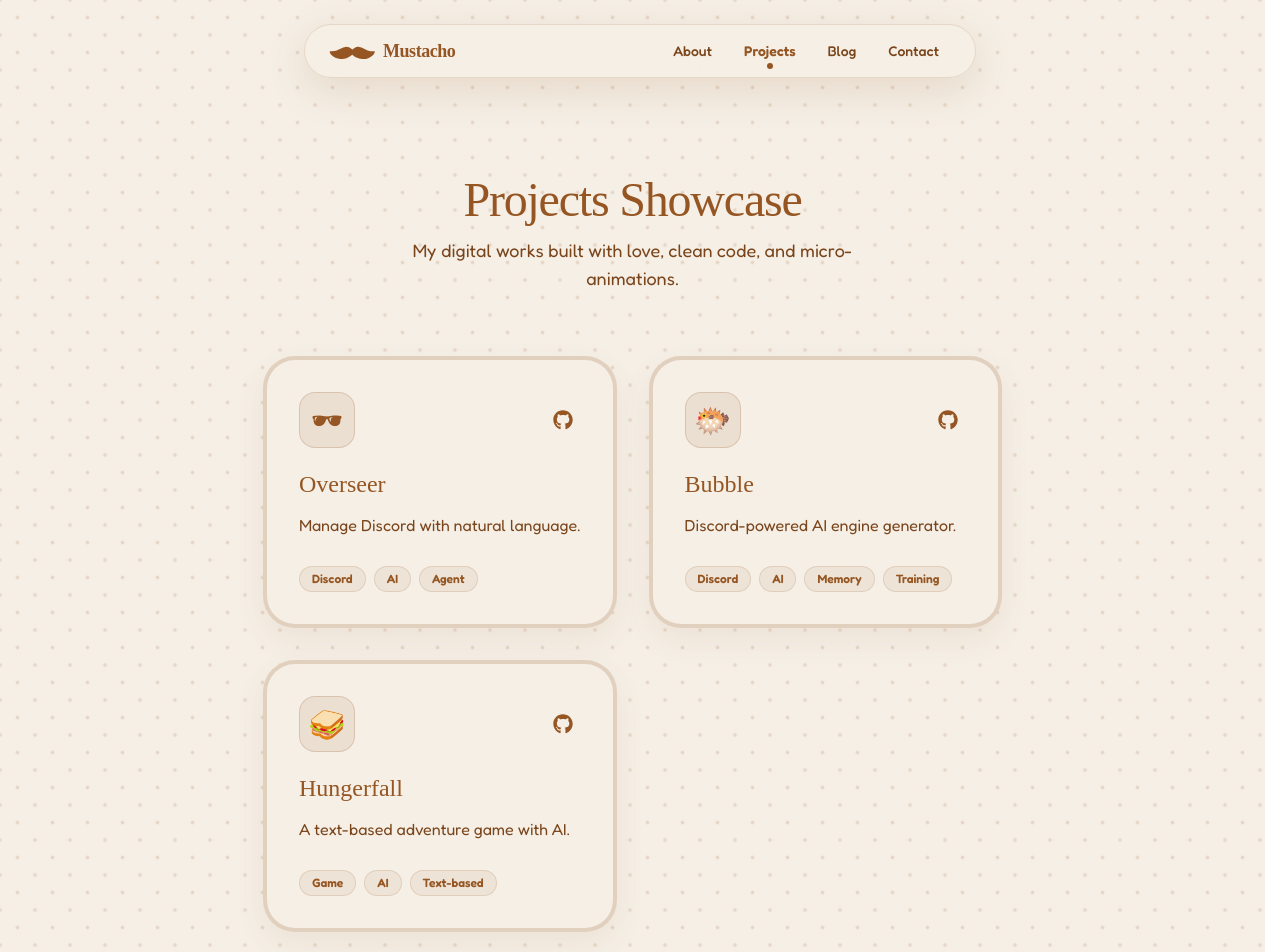
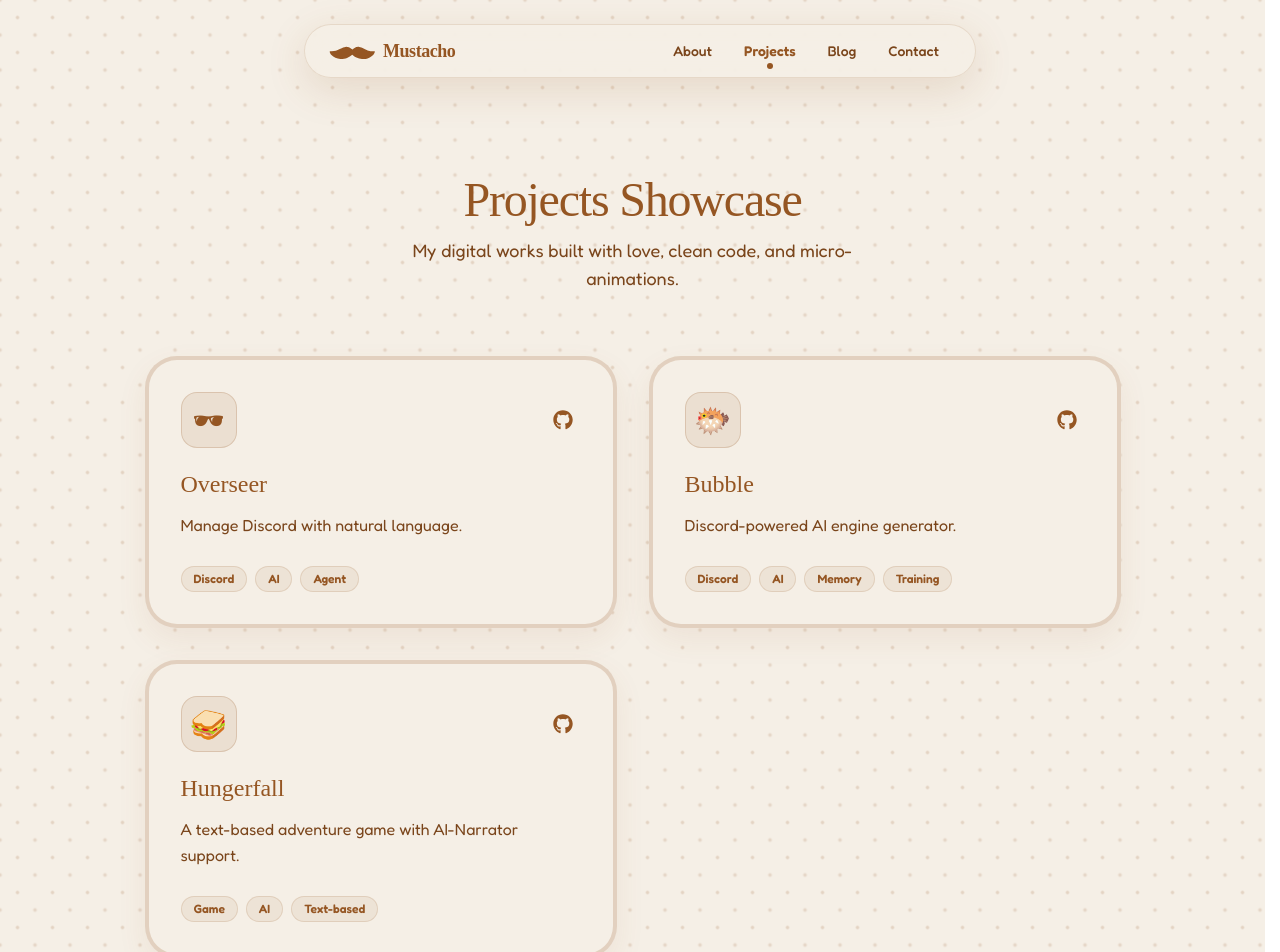
Before and after one commit to imustacho/mustacho.dev, a Next.js app: page /projects in a window 1280 px wide. Shown: the top 952 px of the page. Built offline with nearby package versions, Linux system fonts and the light colour scheme; a web font is replaced by a local one.

Commit message:
change description of my new project

```diff
--- a/src/app/projects.tsx
+++ b/src/app/projects.tsx
@@ -30,7 +30,7 @@ export default function Projects() {
         },
         {
             title: "Hungerfall",
-            description: "A text-based adventure game with AI.",
+            description: "A text-based adventure game with AI-Narrator support.",
             tags: ["Game", "AI", "Text-based"],
             codeUrl: "https://github.com/imustacho/hungerfall",
             icon: "🥪"
```
